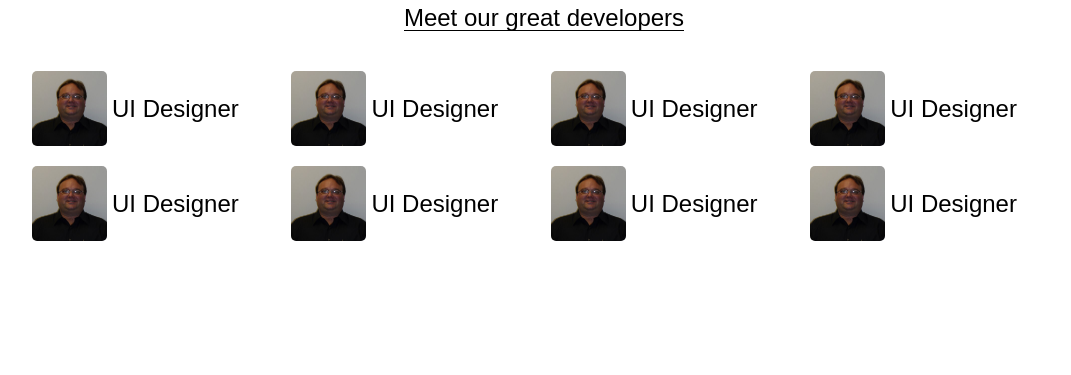
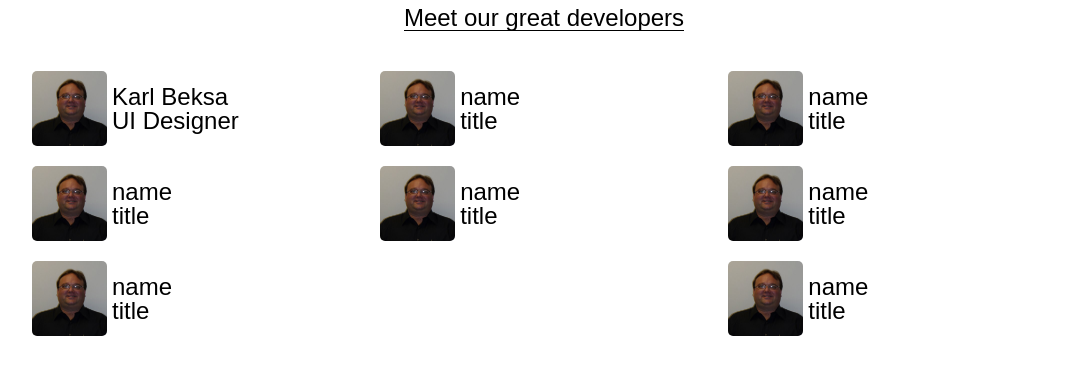
Before and after one commit to weight-lifting-app/Landing-Page-Karl, a plain HTML site: page about.html in a window 1280 px wide. Shown: the part 63-438 px from the top of the page, without its empty margins (96-1167 px from the left). Drawn offline with Linux system fonts and the light colour scheme.

Commit message:
needed tweaks more

```diff
--- a/about.html
+++ b/about.html
@@ -42,42 +42,43 @@
     <div class="tabs">
         <div class="tab" data-tab="karl">
             <img src="img/profile.jpg" alt="Karl Beksa">
-            <h3>UI Designer</h3>
+            <h3>Karl Beksa <br>UI Designer</h3>
         </div>
 
         <div class="tab" data-tab="2">
             <img src="img/profile.jpg" alt="Karl Beksa">
-                <h3>UI Designer</h3>
+            <h3>name <br>title</h3>
+
         </div>
 
         <div class="tab" data-tab="3">
                 <img src="img/profile.jpg" alt="Karl Beksa">
-                <h3>UI Designer</h3>
+                <h3>name <br>title</h3>
             </div>
 
         <div class="tab" data-tab="4">
                 <img src="img/profile.jpg" alt="Karl Beksa">
-                <h3>UI Designer</h3>
+                <h3>name <br>title</h3>
             </div>
 
         <div class="tab" data-tab="5">
                 <img src="img/profile.jpg" alt="Karl Beksa">
-                <h3>UI Designer</h3>
+                <h3>name <br>title</h3>
             </div>
 
         <div class="tab" data-tab="6">
                 <img src="img/profile.jpg" alt="Karl Beksa">
-                <h3>UI Designer</h3>
+                <h3>name <br>title</h3>
             </div>
 
         <div class="tab" data-tab="7">
                 <img src="img/profile.jpg" alt="Karl Beksa">
-                <h3>UI Designer</h3>
+                <h3>name <br>title</h3>
             </div>
 
         <div class="tab" data-tab="8">
                 <img src="img/profile.jpg" alt="Karl Beksa">
-                <h3>UI Designer</h3>
+                <h3>name <br>title</h3>
             </div>
 
     </div>
--- a/less/about.less
+++ b/less/about.less
@@ -16,7 +16,7 @@
         display: flex;
         flex-flow: row wrap;
         margin-top: 20px;
-        width: 24%;
+        width: 32%;
         align-items: center;
         &:hover {
             background:#cccccc;
```
Also changed, not shown: css/index.css. Lines whose indentation alone changed are shown as unchanged.
